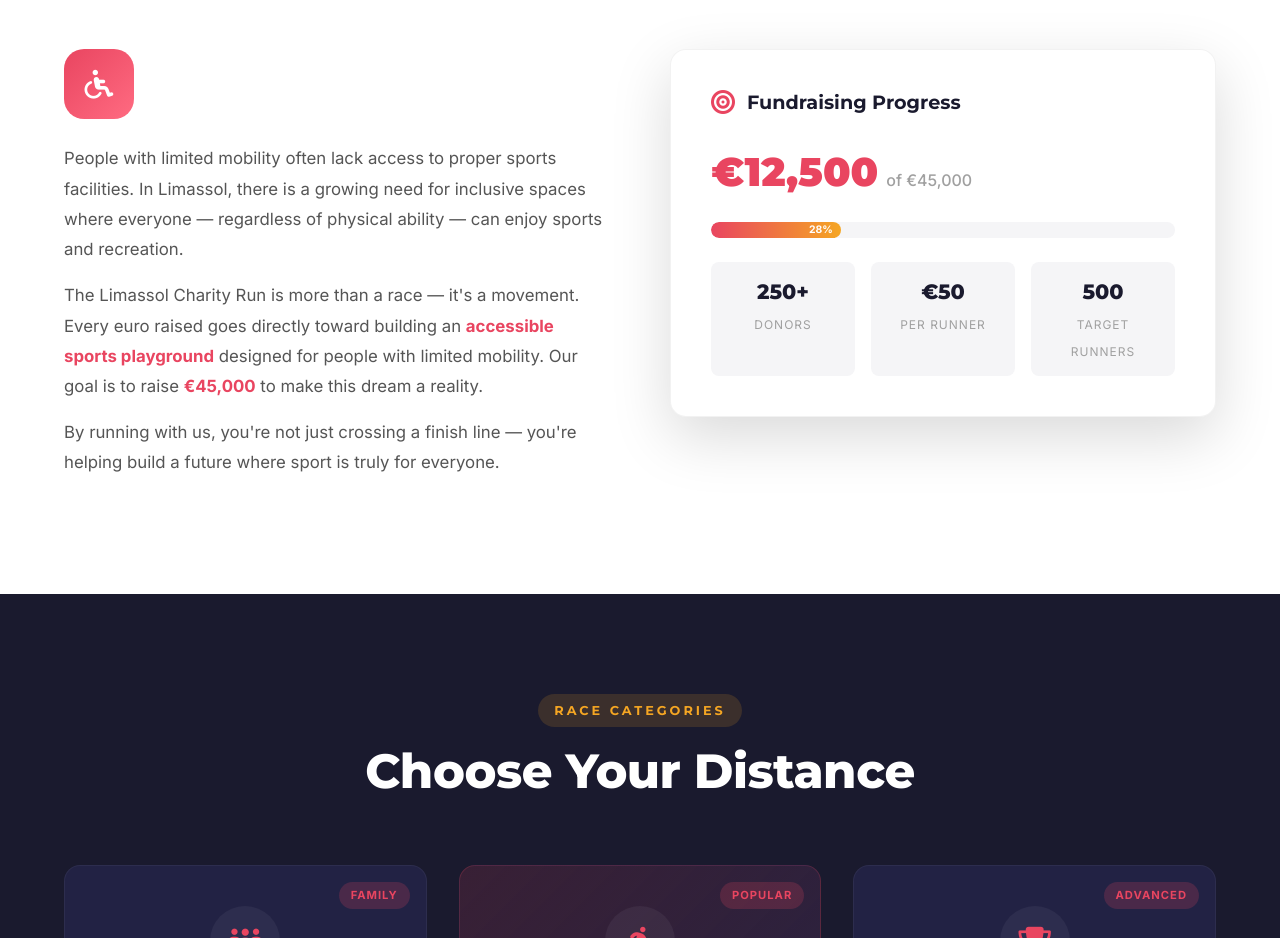
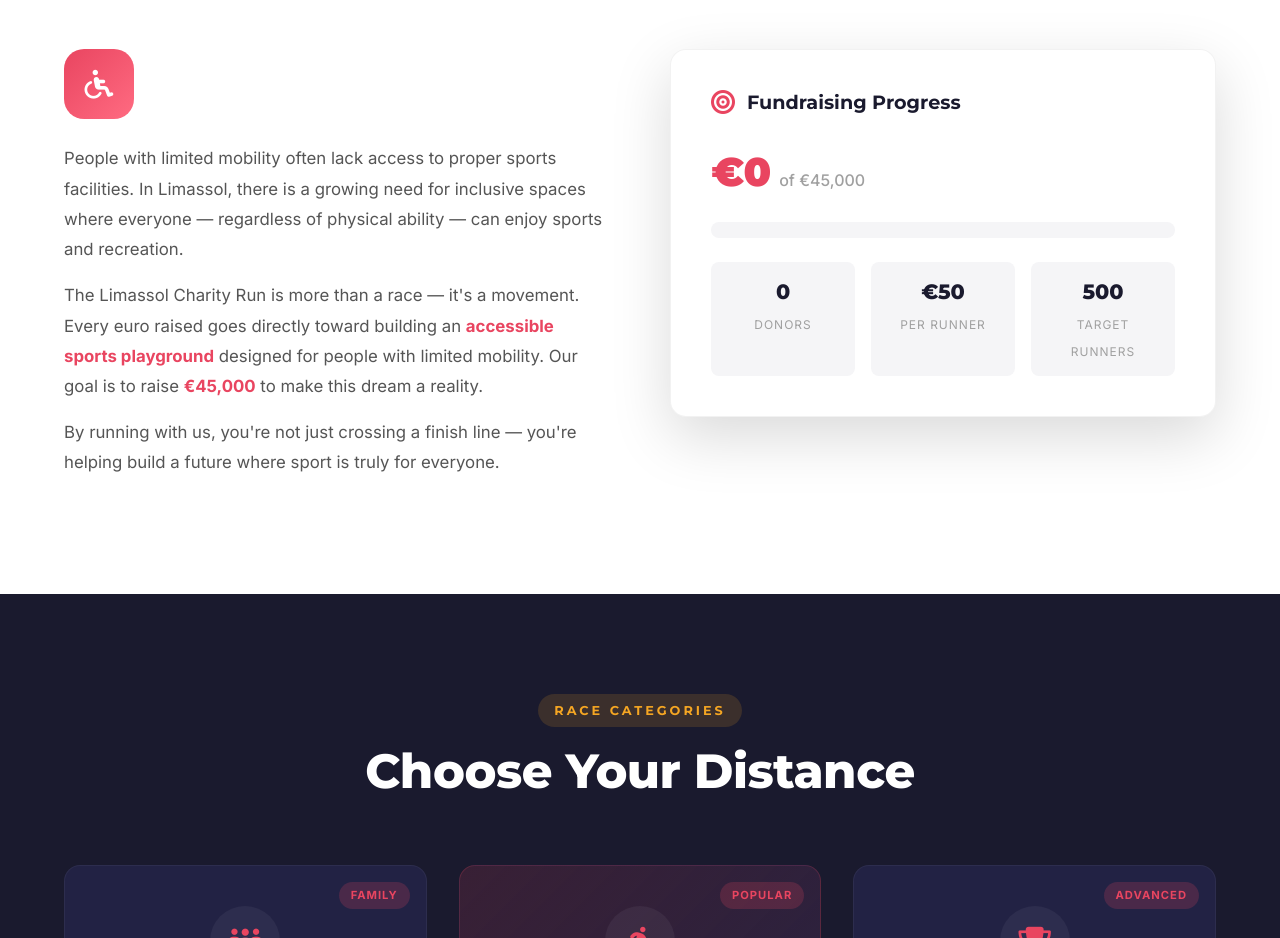
Before and after one commit to Samura1228/charity-marathon, a website: page index.html in a window 1280 px wide. Shown: the part 1100-2038 px from the top of the page. Drawn offline with Linux system fonts and the light colour scheme.

Commit message:
Reset fundraising progress to zero

```diff
--- a/index.html
+++ b/index.html
@@ -177,20 +177,20 @@
                             </h3>
                         </div>
                         <div class="progress-amount-row">
-                            <span class="progress-current" id="progress-amount">€12,500</span>
+                            <span class="progress-current" id="progress-amount">€0</span>
                             <span class="progress-goal">
                                 <span class="lang-en">of €45,000</span>
                                 <span class="lang-ru">из €45,000</span>
                             </span>
                         </div>
                         <div class="progress-bar-container">
-                            <div class="progress-bar" id="progress-bar" style="width: 28%;">
-                                <span class="progress-percent">28%</span>
+                            <div class="progress-bar" id="progress-bar" style="width: 0%;">
+                                <span class="progress-percent">0%</span>
                             </div>
                         </div>
                         <div class="progress-stats">
                             <div class="progress-stat">
-                                <span class="progress-stat-number">250+</span>
+                                <span class="progress-stat-number">0</span>
                                 <span class="progress-stat-label">
                                     <span class="lang-en">Donors</span>
                                     <span class="lang-ru">Доноров</span>
--- a/script.js
+++ b/script.js
@@ -350,7 +350,7 @@
             entries.forEach(function (entry) {
                 if (entry.isIntersecting) {
                     progressBar.style.transition = 'width 2s ease';
-                    progressBar.style.width = '28%';
+                    progressBar.style.width = '0%';
                     progressObserver.unobserve(entry.target);
                 }
             });
--- a/styles.css
+++ b/styles.css
@@ -174,7 +174,7 @@ body.ru div.lang-ru {
         width: 0;
     }
     to {
-        width: 28%;
+        width: 0%;
     }
 }
 
```
